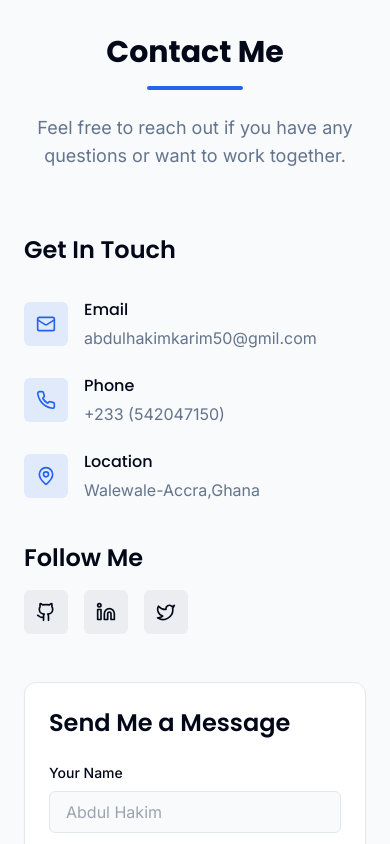
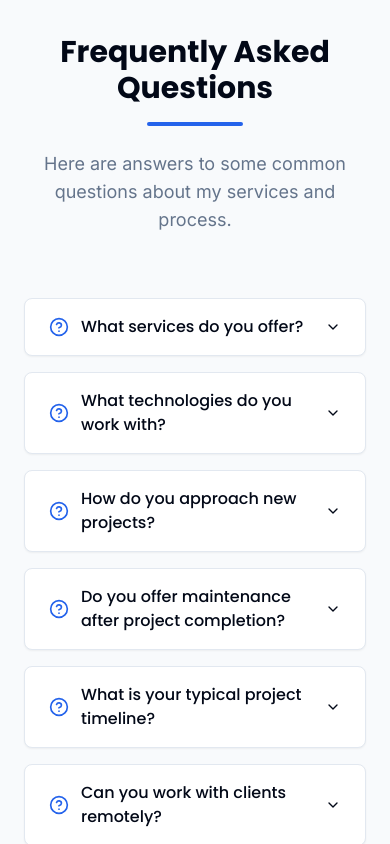
Before and after one commit to updultech/March_portfolio, a React (Vite) app: page / in a window 390 px wide. Shown: the part 8680-9524 px from the top of the page. Built offline with nearby package versions, Linux system fonts and the light colour scheme.

Commit message:
Add FAQs section
Adds a frequently asked questions section to the portfolio.

```diff
--- /dev/null
+++ b/src/components/FAQ.tsx
@@ -0,0 +1,77 @@
+
+import React from 'react';
+import {
+  Accordion,
+  AccordionContent,
+  AccordionItem,
+  AccordionTrigger
+} from '@/components/ui/accordion';
+import { HelpCircle } from 'lucide-react';
+
+// FAQ data
+const faqItems = [
+  {
+    question: "What services do you offer?",
+    answer: "I offer a range of web development services including responsive website design, frontend and backend development, UI/UX design, database design, and technical consultation."
+  },
+  {
+    question: "What technologies do you work with?",
+    answer: "I specialize in modern web technologies like React, TypeScript, Node.js, and various CSS frameworks like Tailwind CSS. I'm always learning new technologies to stay current with industry trends."
+  },
+  {
+    question: "How do you approach new projects?",
+    answer: "I start with understanding the client's needs through detailed discussions. Then I create wireframes and prototypes before moving into development. I maintain regular communication throughout the process to ensure the final product meets all requirements."
+  },
+  {
+    question: "Do you offer maintenance after project completion?",
+    answer: "Yes, I offer maintenance packages for all completed projects. This includes regular updates, bug fixes, and content changes as needed."
+  },
+  {
+    question: "What is your typical project timeline?",
+    answer: "Project timelines vary depending on complexity and scope. A simple website might take 2-3 weeks, while more complex applications can take several months. I always provide a detailed timeline during the initial consultation."
+  },
+  {
+    question: "Can you work with clients remotely?",
+    answer: "Absolutely! I have experience working with clients from all over the world. We can communicate through email, video calls, and project management tools to ensure smooth collaboration regardless of location."
+  }
+];
+
+const FAQ = () => {
+  return (
+    <section id="faq" className="section-padding bg-background dark:bg-background/5">
+      <div className="container mx-auto px-6">
+        <div className="text-center mb-16">
+          <h2 className="text-3xl md:text-4xl font-bold mb-4">Frequently Asked Questions</h2>
+          <div className="w-24 h-1 bg-primary mx-auto rounded-full"></div>
+          <p className="mt-6 text-lg text-muted-foreground max-w-3xl mx-auto">
+            Here are answers to some common questions about my services and process.
+          </p>
+        </div>
+
+        <div className="max-w-3xl mx-auto">
+          <Accordion type="single" collapsible className="space-y-4">
+            {faqItems.map((item, index) => (
+              <AccordionItem
+                key={index}
+                value={`item-${index}`}
+                className="border border-border rounded-lg overflow-hidden bg-card shadow-sm"
+              >
+                <AccordionTrigger className="px-6 py-4 hover:no-underline hover:bg-muted/40 data-[state=open]:bg-muted/40">
+                  <div className="flex items-center gap-3 text-left">
+                    <HelpCircle className="h-5 w-5 text-primary flex-shrink-0" />
+                    <span>{item.question}</span>
+                  </div>
+                </AccordionTrigger>
+                <AccordionContent className="px-6 pt-2 pb-4 text-muted-foreground">
+                  {item.answer}
+                </AccordionContent>
+              </AccordionItem>
+            ))}
+          </Accordion>
+        </div>
+      </div>
+    </section>
+  );
+};
+
+export default FAQ;
--- a/src/pages/Index.tsx
+++ b/src/pages/Index.tsx
@@ -6,6 +6,7 @@ import About from '@/components/About';
 import Projects from '@/components/Projects';
 import Resume from '@/components/Resume';
 import Contact from '@/components/Contact';
+import FAQ from '@/components/FAQ';
 import Footer from '@/components/Footer';
 
 const Index = () => {
@@ -29,6 +30,7 @@ const Index = () => {
         <About />
         <Projects />
         <Resume />
+        <FAQ />
         <Contact />
       </main>
       <Footer />
```
